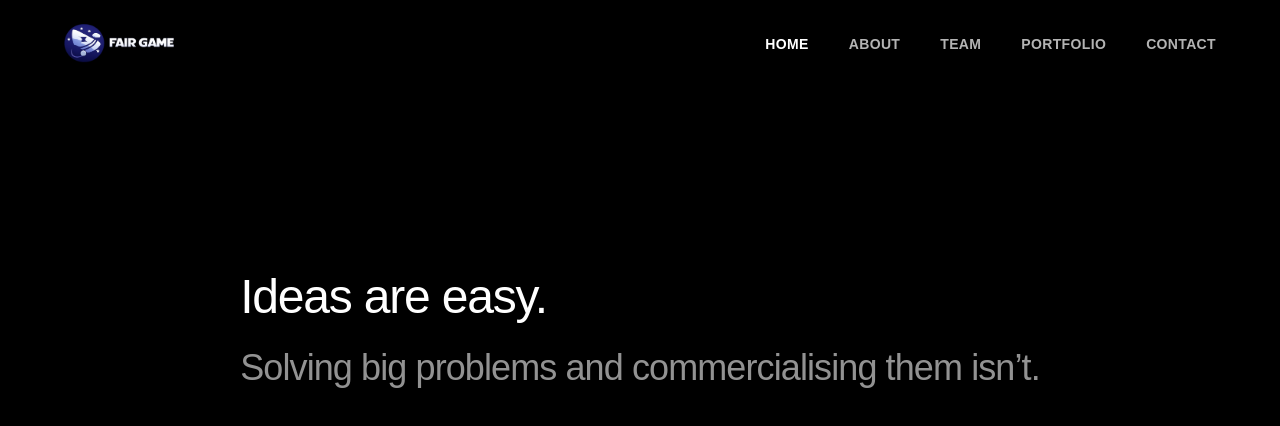
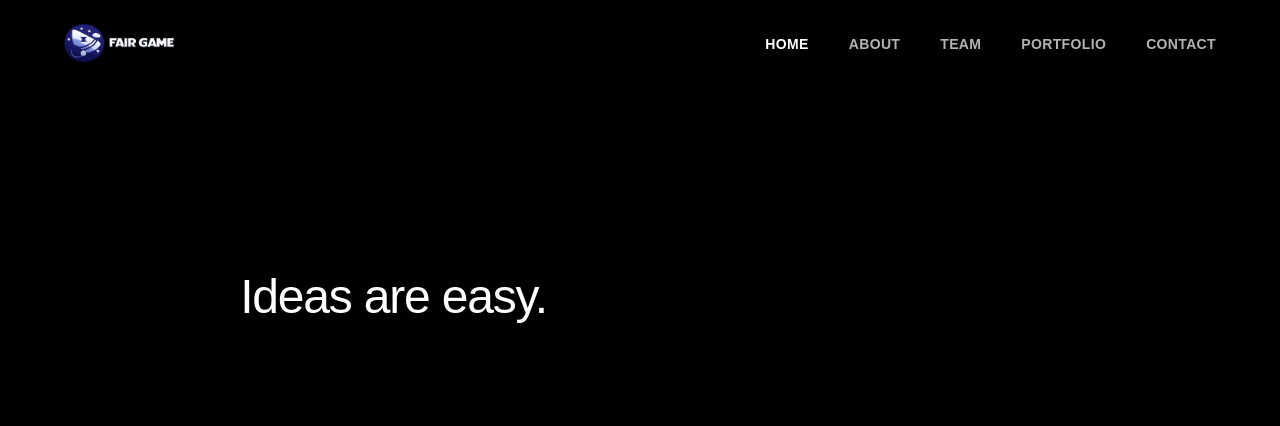
Before and after one commit to olha-kutova-foundprotect/fair-game, a Next.js app: page / in a window 1280 px wide. Shown: the top 426 px of the page. Built offline with nearby package versions, Linux system fonts and the light colour scheme.

Commit message:
initiate project, set up main pages

```diff
--- a/src/app/home/page.tsx
+++ b/src/app/home/page.tsx
@@ -1,66 +1,38 @@
 'use client';
 
 import { motion } from 'framer-motion';
-
-const drop = {
-  hidden: {
-    opacity: 0,
-    y: -60,
-  },
-  visible: (delay = 0) => ({
-    opacity: 1,
-    y: 0,
-    transition: {
-      duration: 0.9,
-      delay,
-      ease: [0.25, 0.8, 0.25, 1], // heavy but smooth
-    },
-  }),
-};
 
 export default function Home() {
   return (
     <main>
       <section className="min-h-screen bg-black text-white flex items-center">
         <div className="max-w-5xl mx-auto px-6 space-y-10 md:space-y-12">
-          {/* Line 1 */}
           <motion.h1
-            variants={drop}
-            initial="hidden"
-            animate="visible"
-            custom={0}
+            initial={{ opacity: 0, y: -60 }}
+            animate={{ opacity: 1, y: 0 }}
+            transition={{ duration: 0.9, ease: 'easeOut' }}
             className="text-3xl sm:text-4xl md:text-5xl font-medium tracking-tight"
           >
             Ideas are easy.
           </motion.h1>
 
-          {/* Line 2 */}
           <motion.p
-            variants={drop}
-            initial="hidden"
-            animate="visible"
-            custom={0.9}
+            initial={{ opacity: 0, y: -60 }}
+            animate={{ opacity: 1, y: 0 }}
+            transition={{ duration: 0.9, delay: 1.7, ease: 'easeOut' }}
             className="text-2xl sm:text-3xl md:text-4xl font-medium leading-snug tracking-tight"
           >
             Solving big problems and commercialising them isn’t.
           </motion.p>
 
-          {/* Line 3 — decisive scale-down */}
           <motion.p
             initial={{ opacity: 0, y: -120, scale: 2 }}
             animate={{ opacity: 1, y: 0, scale: 1 }}
-            transition={{
-              delay: 1.8,
-              duration: 1.3,
-              ease: [0.22, 0.61, 0.36, 1],
-            }}
-            className="text-5xl md:text-6xl font-semibold tracking-tight"
+            transition={{ delay: 3, duration: 0.6, ease: 'easeOut' }}
+            className="text-3xl sm:text-5xl md:text-6xl font-semibold tracking-tight"
           >
             That’s what{' '}
-            <span className="text-purple-500 font-bold">
-    Fair Game
-  </span>{' '}
-            does.
+            <span className="text-purple-500 font-bold">Fair Game</span> does.
           </motion.p>
 
         </div>
```
